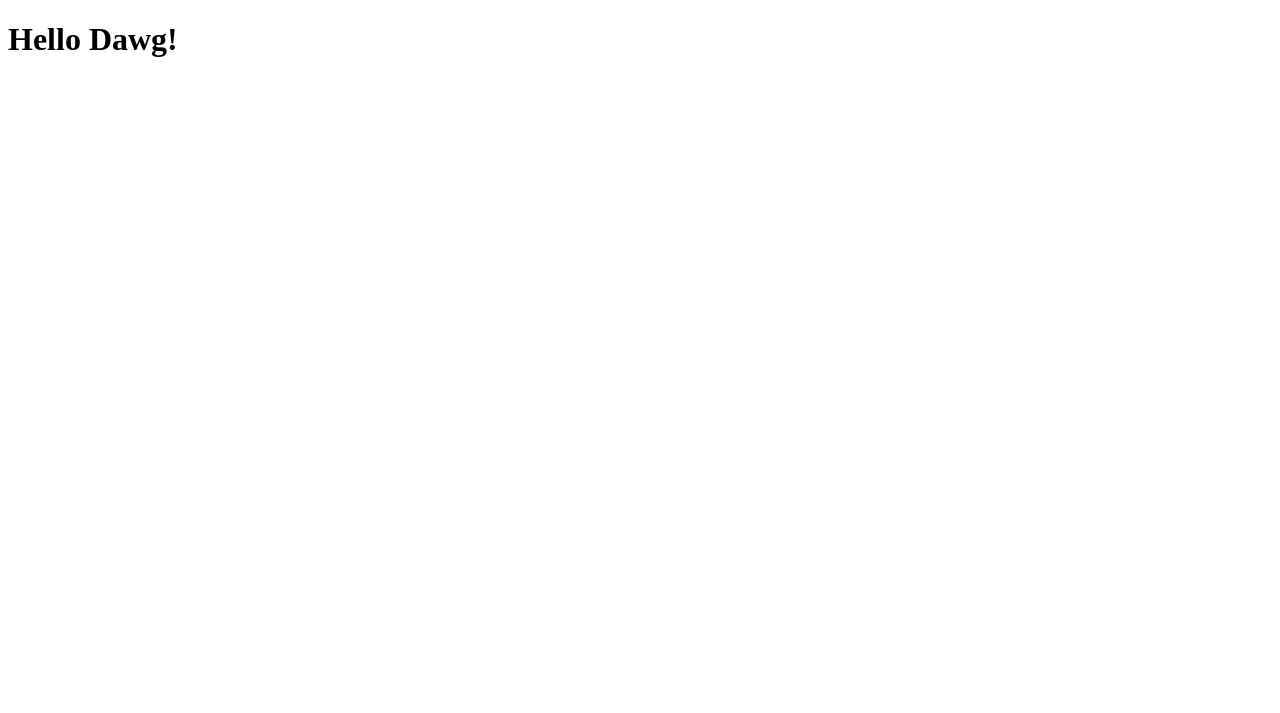
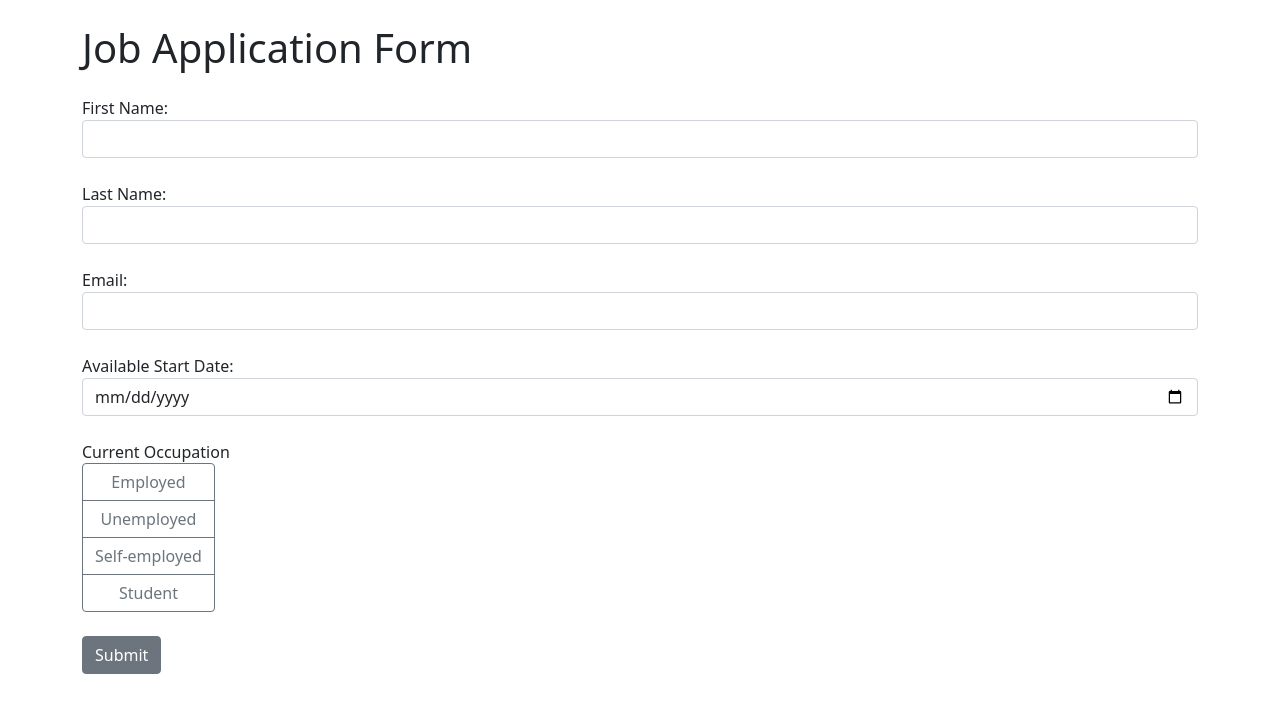
Before and after one commit to Namesisneo/Job-Application-Form, a Django app: page / in a window 1280 px wide. Before the commit the part shown is almost empty. Shown: the top 713 px of the page. Run offline with Django 5.2, Linux system fonts and the light colour scheme.

Commit message:
Added Html file

```diff
--- a/job_application/templates/index.html
+++ b/job_application/templates/index.html
@@ -1,10 +1,64 @@
-<!DOCTYPE html>
-<html lang="en">
-<head>
-    <meta charset="UTF-8">
-    <title>Title</title>
-</head>
-<body>
-<h1>Hello Dawg!</h1>
-</body>
+<!doctype html>
+<html>
+    <head>
+
+        <meta charset="utf-8">
+        <meta name="viewport" content="width=device-width ,initial scale=1, shrink-to-fit=no">
+        <link rel="stylesheet" href="https://cdn.jsdelivr.net/npm/bootstrap@5.1.3/dist/css/bootstrap.min.css">
+
+    </head>
+        <body>
+            <div class="container">
+                <h1 class="mt-4 mb-4">Job Application Form</h1>
+                <form method="POST"> <! added post to send post request to servers to store data>
+                    {% csrf_token%} <! Security feature of django>
+                    <div class="form-group mb-4">
+                        <label for=first_name>First Name:</label>
+                        <input class="form-control" type="text" id="first_name" name= "first_name" required>
+                    </div>
+                    <div class="form-group mb-4">
+                        <label for=last_name>Last Name:</label>
+                        <input class="form-control" type="text" id="last_name" name= "last_name" required>
+                    </div>
+                    <div class="form-group mb-4">
+                        <label for=email>Email:</label>
+                        <input class="form-control" type="email" id="email" name= "email" required>
+                    </div>
+                    <div class="form-group mb-4">
+                        <label for=date>Available Start Date:</label>
+                        <input class="form-control" type="date" id="date" name= "date" required>
+                    </div>
+                    <div class="form-group mb-4">
+                        <label>Current Occupation</label>
+                        <br>
+                            <div class="btn-group-vertical" id="occupation">
+                            <input class="btn-check form-control" type="radio" id="employed" value="employed" name= "occupation" required>
+                            <label class="btn btn-outline-secondary" for=employed>Employed</label>
+
+                            <input class="btn-check form-control" type="radio" id="unemployed" value="unemployed" name= "occupation" required>
+                            <label class="btn btn-outline-secondary" for=unemployed>Unemployed</label>
+
+                            <input class="btn-check form-control" type="radio" id="self-employed" value="self=employed" name= "occupation" required>
+                            <label class="btn btn-outline-secondary" for=self-employed>Self-employed</label>
+
+                            <input class="btn-check form-control" type="radio" id="student" value="student" name= "occupation" required>
+                            <label class="btn btn-outline-secondary" for=student>Student</label>
+                            </div>
+                    </div>
+                    <button  class="btn btn-secondary mb-4" type="submit">Submit</button>
+                    <! This is using jinja2 syntax ==it help to convert python to html as a middlemen>
+
+                    {% if messages%}
+                    <div class="alert alert-success">
+                        {% for message in messages %}
+                            {{ message }}
+                        {%endfor%}
+                    </div>
+                    {% endif %}
+
+                </form>
+            </div>
+        <script src="https://code.jquery.com/jquery-3.6.0.min.js"></script>
+        <script src="https://cdn.jsdelivr.net/npm/bootstrap@5.1.3/dist/js/bootstrap.min.js"></script>
+        </body>
 </html>
```
